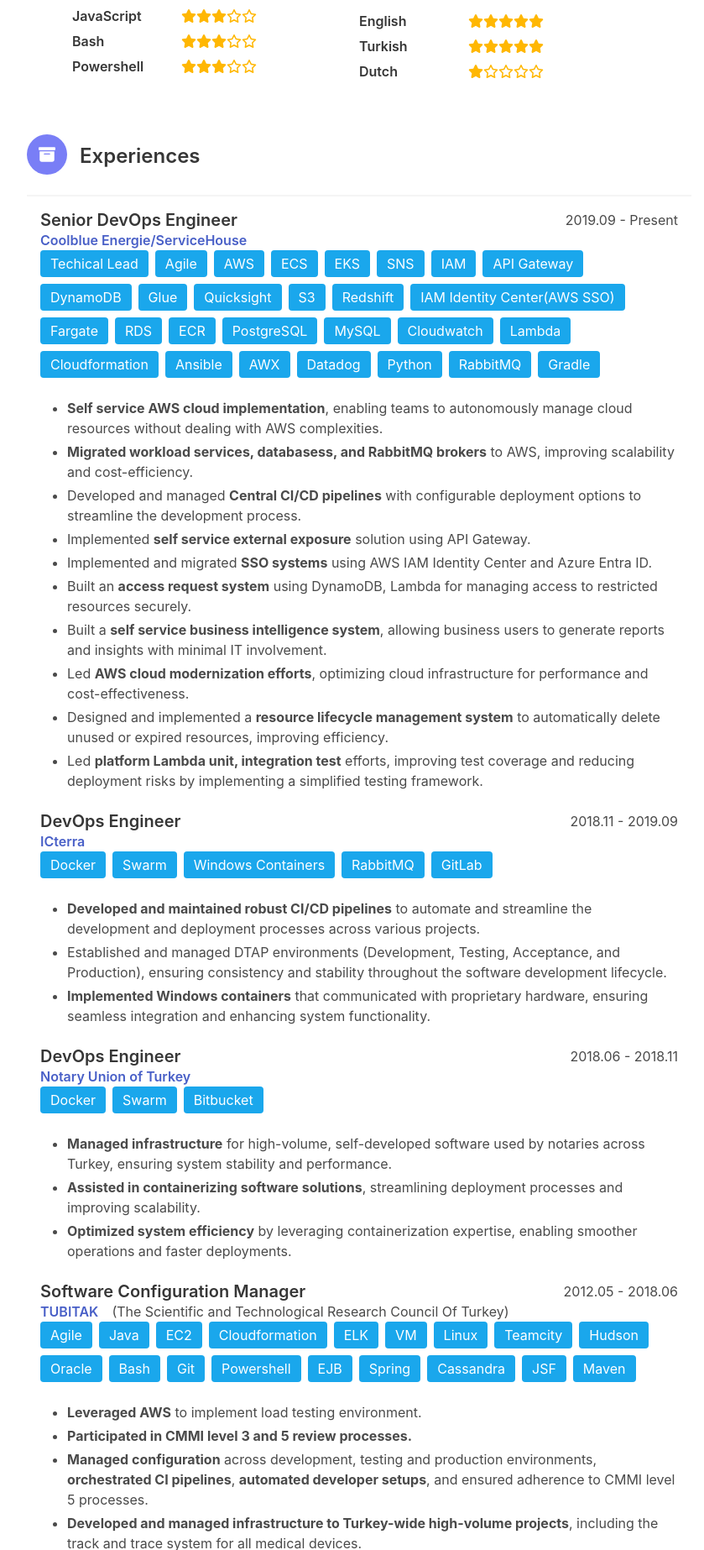
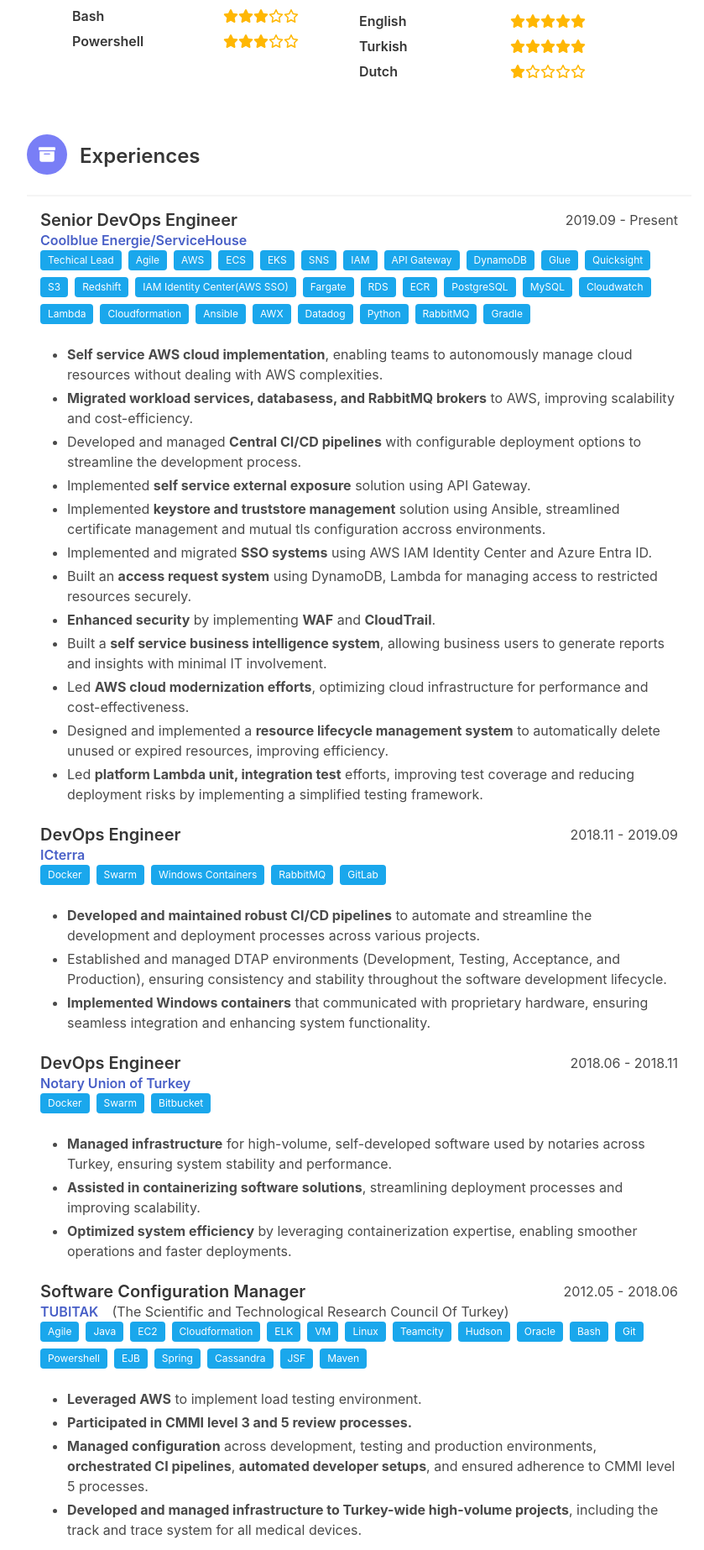
Before and after one commit to ethemcemozkan/me, a React (Create React App) app: page / in a window 1280 px wide. Shown: the part 1574-3420 px from the top of the page at 84% size, without its empty margins (212-1051 px from the left). Built offline with nearby package versions, Linux system fonts and the light colour scheme.

Commit message:
v22 polish

```diff
--- a/src/App.js
+++ b/src/App.js
@@ -138,8 +138,10 @@
                     '<li><b>Migrated workload services, databasess, and RabbitMQ brokers</b> to AWS, improving scalability and cost-efficiency.</li>' +
                     '<li>Developed and managed <b>Central CI/CD pipelines</b> with configurable deployment options to streamline the development process.</li>' +
                     '<li>Implemented <b>self service external exposure</b> solution using API Gateway.</li>'+
+                    '<li>Implemented <b>keystore and truststore management</b> solution using Ansible, streamlined certificate management and mutual tls configuration accross environments.</li>' +
                     '<li>Implemented and migrated <b>SSO systems</b> using AWS IAM Identity Center and Azure Entra ID.</li>' +
                     '<li>Built an <b>access request system</b> using DynamoDB, Lambda for managing access to restricted resources securely.</li>' +
+                    '<li><b>Enhanced security</b> by implementing <b>WAF</b> and <b>CloudTrail</b>.</li>'+
                     '<li>Built a <b>self service business intelligence system</b>, allowing business users to generate reports and insights with minimal IT involvement.</li>' +
                     '<li>Led <b>AWS cloud modernization efforts</b>, optimizing cloud infrastructure for performance and cost-effectiveness.</li>' +
                     '<li>Designed and implemented a <b>resource lifecycle management system</b> to automatically delete unused or expired resources, improving efficiency.</li>' +
--- a/src/components/cv/Keywords.js
+++ b/src/components/cv/Keywords.js
@@ -7,7 +7,7 @@
 
 export function Keywords({tags = [], tagClass}) {
   return (
-    <div className={mergeClass(CVStyles.tags, CVStyles['are-medium'])}>
+    <div className={mergeClass(CVStyles.tags, CVStyles['are-small'])}>
       {tags.map((tag, i) => (
         <div className={mergeClass(CVStyles.tag, CVStyles[tagClass])} key={i}>
           {tag}
--- a/src/components/cv/styles.module.css
+++ b/src/components/cv/styles.module.css
@@ -38,7 +38,7 @@
 }
 
 .skillName {
-    width: 100px;
+    width: 150px;
 }
 
 .regularContent {
```
